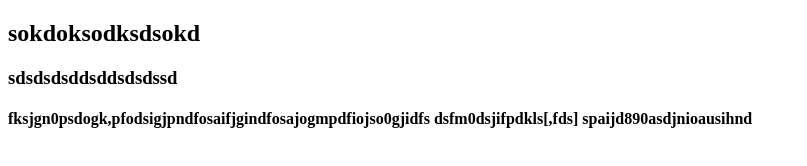
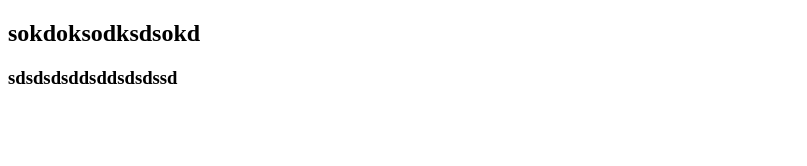
Before and after one commit to BunyawatCharnwechsart/test, a plain HTML site: page index.html in a window 1280 px wide. Shown: the whole page, without its empty margins (0-807 px from the left). Drawn offline with Linux system fonts and the light colour scheme.

Commit message:
Revert "dev2"

```diff
--- a/index.html
+++ b/index.html
@@ -14,9 +14,6 @@
 <body>
     <h2>sokdoksodksdsokd</h2>
     <h3>sdsdsdsddsddsdsdssd</h3>
-    <h4>fksjgn0psdogk,pfodsigjpndfosaifjgindfosajogmpdfiojso0gjidfs
-        dsfm0dsjifpdkls[,fds]
-        spaijd890asdjnioausihnd
-    </h4>
+
 </body>
 </html>
```
